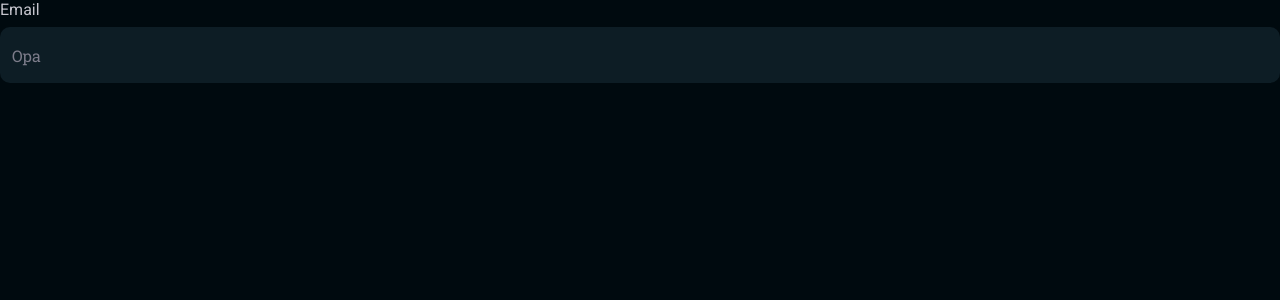
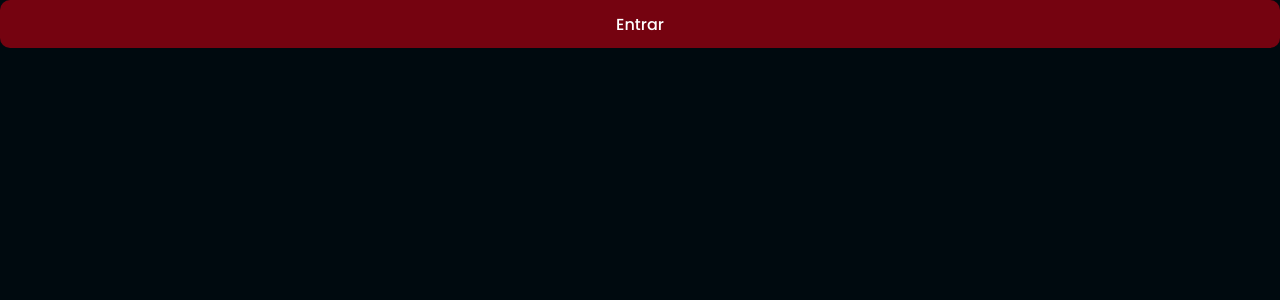
Before and after one commit to AdrielKlem/food-explorer-frontend, a React (Vite) app: page / in a window 1280 px wide. Shown: the top 300 px of the page. Built offline with nearby package versions, Linux system fonts and the light colour scheme.

Commit message:
Add components Button

```diff
--- /dev/null
+++ b/src/components/Button/index.jsx
@@ -0,0 +1,12 @@
+import { Container } from "./styles"
+
+export function Button({ title, loading=false, ...rest }) {
+    return(
+    <Container type="button"
+        disabled={loading}
+        {...rest}
+    >
+        { loading ? "Carregando..." : title ? title : 'Escreve a função do botão'}
+    </Container>
+    )
+}
--- /dev/null
+++ b/src/components/Button/styles.js
@@ -0,0 +1,18 @@
+import { styled } from "styled-components";
+
+export const Container = styled.button`
+    font-family: ${({ theme }) => theme.FONT_FAMILY.POPPINS};
+
+    width: 100%;
+    background-color: ${({ theme }) => theme.COLORS.TOMATO_100};
+    color: ${({ theme }) => theme.COLORS.LIGHT_100};
+    height: clamp(4.8rem, 1vw + 0.4rem, 5.4rem);
+    border: 0;
+    padding: 0 1.6rem;
+    border-radius: 1rem;
+    font-weight: 500;
+
+    &:disabled {
+        opacity: 0.5;
+    }
+`
--- a/src/routes/index.jsx
+++ b/src/routes/index.jsx
@@ -1,14 +1,11 @@
 import { BrowserRouter } from "react-router-dom"
 
-import { Input } from '../components/Input'
+import { Button } from '../components/Button'
 
 export function Routes() {
     return(
         <BrowserRouter>
-            <Input
-                name={"Email"}
-                placeholder={"Opa"}
-            />
+            <Button title="Entrar" />
         </BrowserRouter>
     )
 }
```
